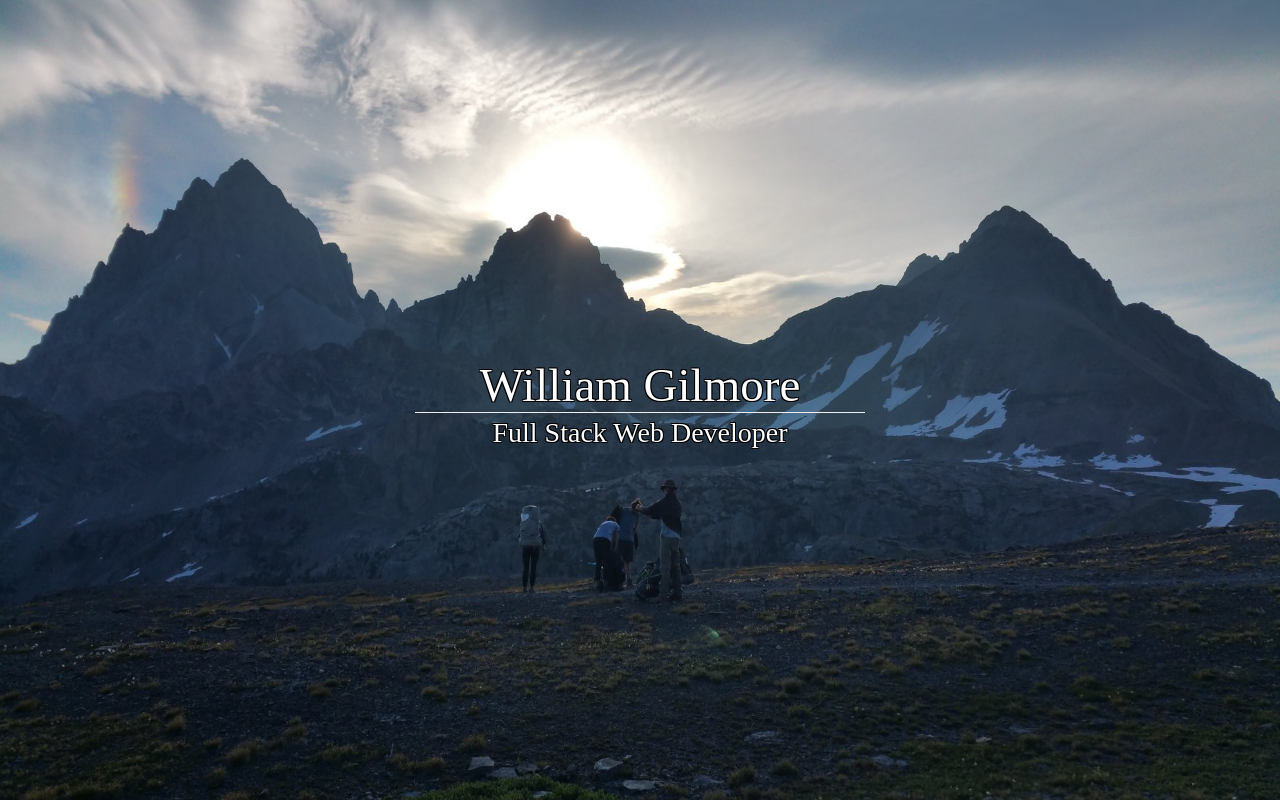
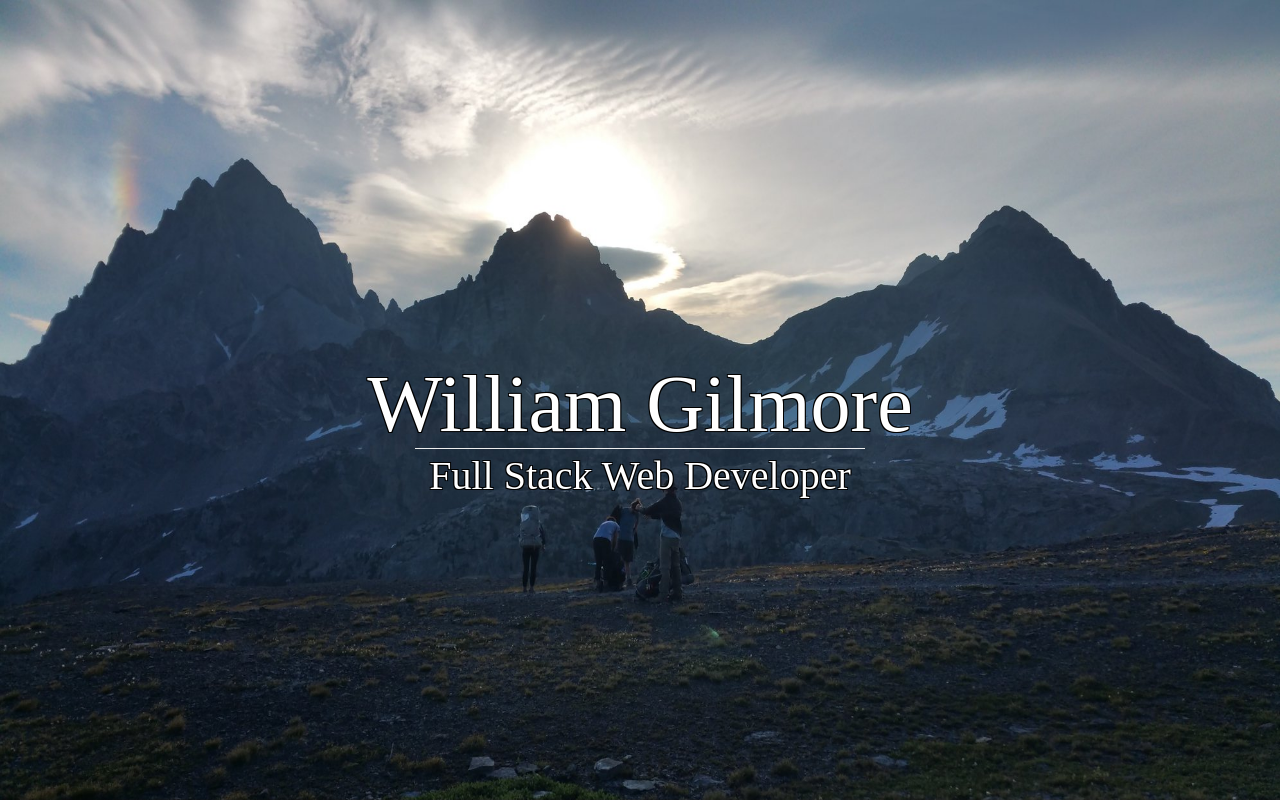
Before and after one commit to williamwgilmore/williamwgilmore, a React (Create React App) app: page / in a window 1280 px wide. Shown: the top 802 px of the page. Built offline with nearby package versions, Linux system fonts and the light colour scheme.

Commit message:
Made the title larger to give it more emphasis

```diff
--- a/public/style/generalStyle.css
+++ b/public/style/generalStyle.css
@@ -42,11 +42,11 @@ html, body {
 }
 
 .mainTitle {
-	font-size: 47px;
+	font-size: 10vh;
 }
 
 .subTitle {
-	font-size: 28px;
+	font-size: 5vh;
 }
 
 .row {
```
